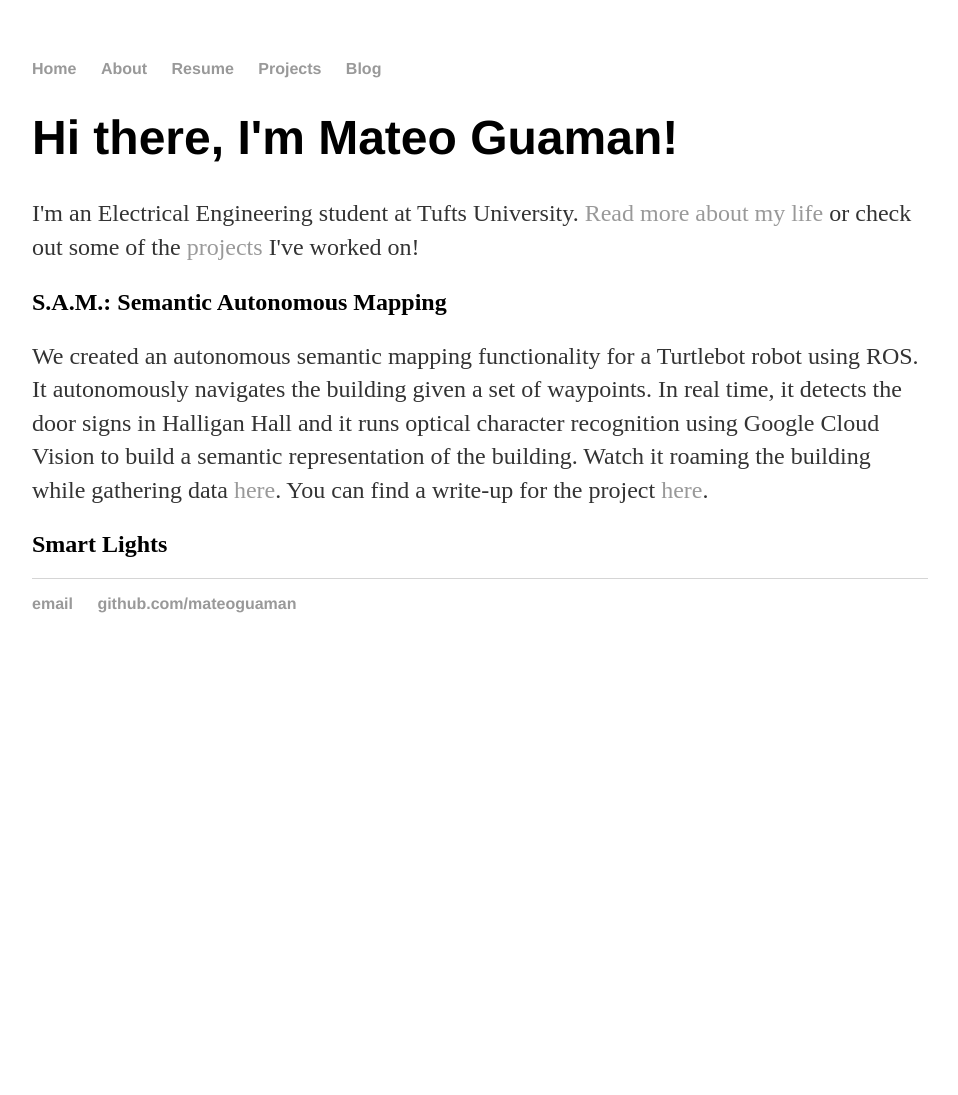
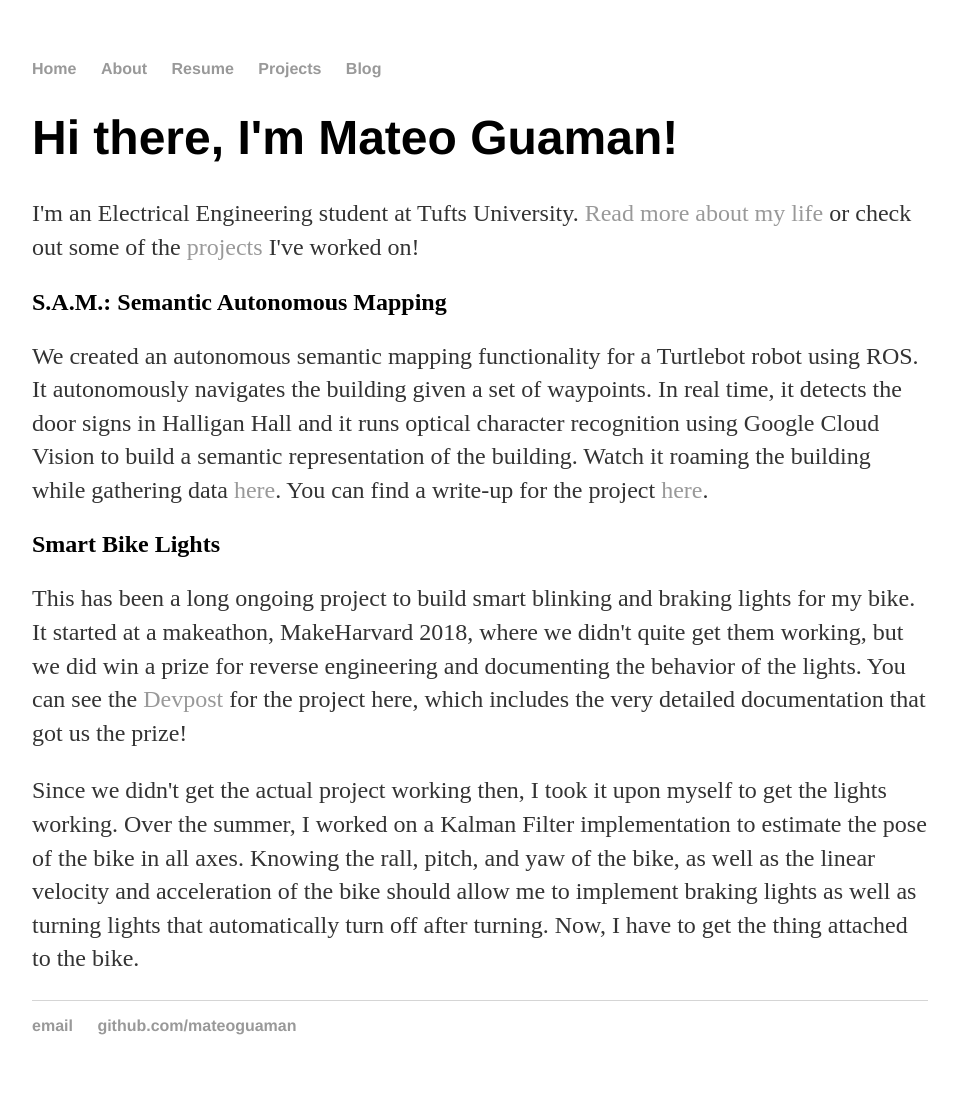
Before and after one commit to mateoguaman/mateoguaman.github.io, a Jekyll site: the page built from index.html, in a window 1280 px wide. Shown: the whole page, without its empty margins (160-1118 px from the left). Built offline with Jekyll 4.4.1, drawn with Linux system fonts in a browser that asks for light colours; before the commit the page ends 900 px from its top, so only the background shows below that.

Commit message:
Update index.html

```diff
--- a/index.html
+++ b/index.html
@@ -13,5 +13,7 @@ title: Mateo Guaman
 </div>
 
 <div class="blurb">
-    <h2>Smart Lights</h2>
+    <h2>Smart Bike Lights</h2>
+    <p>This has been a long ongoing project to build smart blinking and braking lights for my bike. It started at a makeathon, MakeHarvard 2018, where we didn't quite get them working, but we did win a prize for reverse engineering and documenting the behavior of the lights. You can see the <a href="https://devpost.com/software/smarter-bike-light">Devpost</a> for the project here, which includes the very detailed documentation that got us the prize! </p>
+    <p>Since we didn't get the actual project working then, I took it upon myself to get the lights working. Over the summer, I worked on a Kalman Filter implementation to estimate the pose of the bike in all axes. Knowing the rall, pitch, and yaw of the bike, as well as the linear velocity and acceleration of the bike should allow me to implement braking lights as well as turning lights that automatically turn off after turning. Now, I have to get the thing attached to the bike.
 </div>
```
